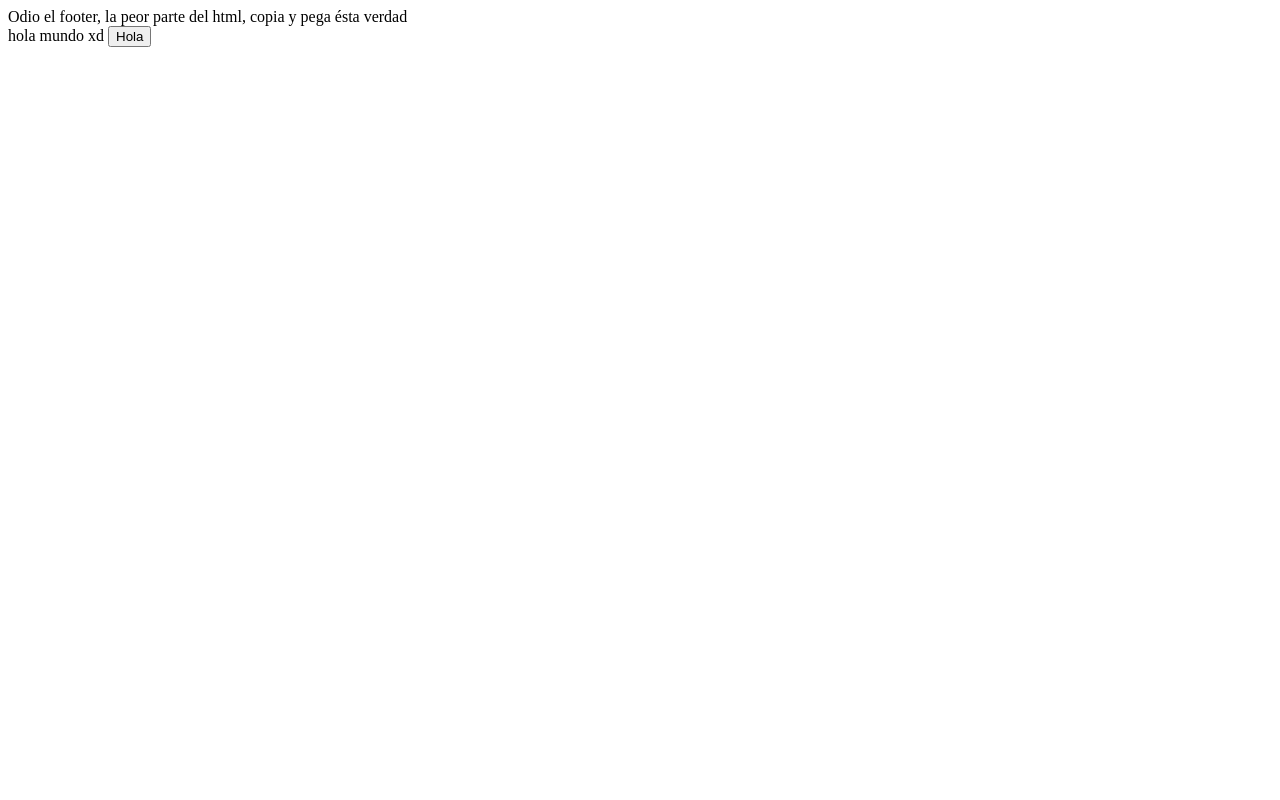
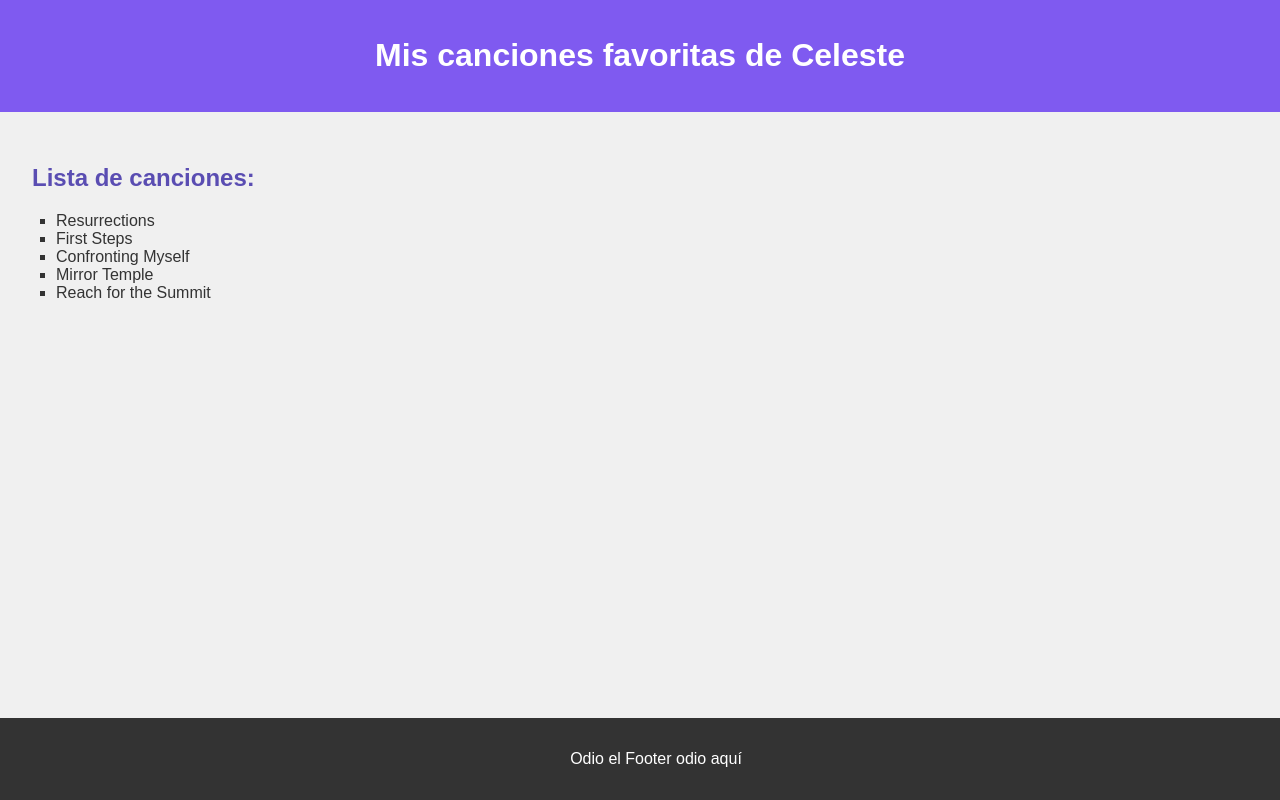
Before and after one commit to SharkCtts/Veintinilla-LSIII-2025-1, a plain HTML site: page index.html in a window 1280 px wide. Drawn offline with Linux system fonts and the light colour scheme.

Commit message:
Update index.html

```diff
--- a/index.html
+++ b/index.html
@@ -1,17 +1,68 @@
+<!DOCTYPE html>
+<html lang="es">
+<head>
+  <meta charset="UTF-8">
+  <title>Celeste el Videojuego</title>
+  <style>
+    body {
+      font-family: Arial, sans-serif;
+      margin: 0;
+      padding-bottom: 100px; /* espacio para el footer */
+      background-color: #f0f0f0;
+      color: #333;
+    }
 
-<footer>
+    header {
+      background-color: #7f5af0;
+      color: white;
+      padding: 1rem;
+      text-align: center;
+    }
 
-    <div>Odio el footer, la peor parte del html, copia y pega ésta verdad</div>
+    main {
+      padding: 2rem;
+    }
 
-</footer>
+    h2 {
+      color: #5a4db2;
+    }
 
+    ul {
+      list-style: square;
+      padding-left: 1.5rem;
+    }
 
-<head>
-    hola mundo xd
+    footer {
+      position: fixed;
+      bottom: 0;
+      width: 100%;
+      background-color: #333;
+      color: white;
+      text-align: center;
+      padding: 1rem;
+    }
+  </style>
 </head>
-
 <body>
 
-    <button>Hola</button>
+  <header>
+    <h1>Mis canciones favoritas de Celeste</h1>
+  </header>
+
+  <main>
+    <h2>Lista de canciones:</h2>
+    <ul>
+      <li>Resurrections</li>
+      <li>First Steps</li>
+      <li>Confronting Myself</li>
+      <li>Mirror Temple</li>
+      <li>Reach for the Summit</li>
+    </ul>
+  </main>
+
+  <footer>
+    <p>Odio el Footer odio aquí</p>
+  </footer>
 
 </body>
+</html>
```
